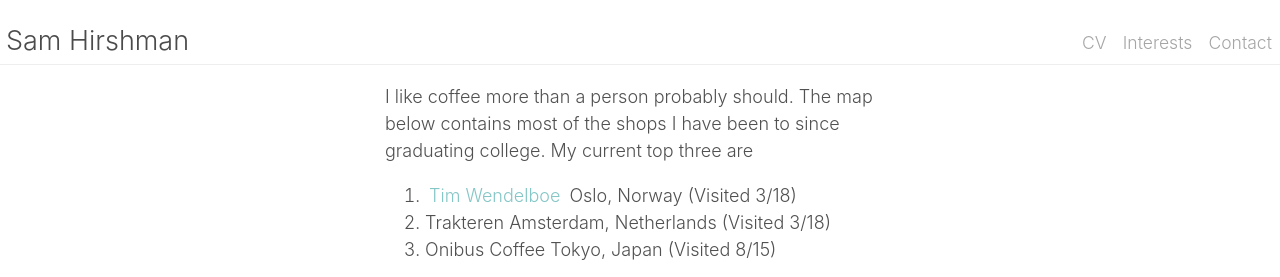
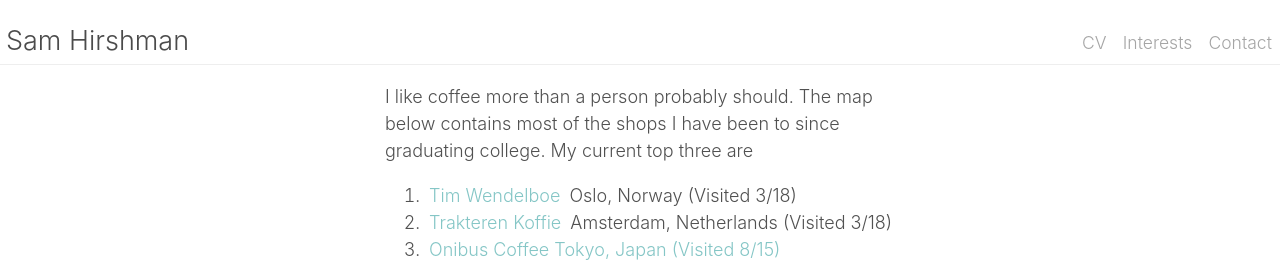
Before and after one commit to shirshma/shirshma.github.io, a Jekyll site: the page built from docs/interests.md, in a window 1280 px wide, cut to the strip 0-277 px from the top of the page. Built offline with Jekyll 4.4.1, drawn with Linux system fonts in a browser that asks for light colours.

Commit message:
Update interests.md

```diff
--- a/docs/interests.md
+++ b/docs/interests.md
@@ -5,9 +5,14 @@ description: Non-PhD Interests
 
 I like coffee more than a person probably should. The map below contains most of the shops I have been to since graduating college. My current top three are
 1.  <span class="fn">
-      <a href="https://www.timwendelboe.no">Tim Wendelboe  </a> Oslo, Norway (Visited 3/18)
+      <a href="https://www.timwendelboe.no" target="_blank">Tim Wendelboe  </a> Oslo, Norway (Visited 3/18)
     </span>
-2. Trakteren Amsterdam, Netherlands (Visited 3/18)
-3. Onibus Coffee Tokyo, Japan (Visited 8/15)
+2. <span class="fn">
+      <a href="http://www.trakterenkoffie.nl/" target="_blank">Trakteren Koffie  </a> Amsterdam, Netherlands (Visited 3/18)
+    </span>
+3. <span class="fn">
+      <a href="http://www.onibuscoffee.com/" target="_blank"> Onibus Coffee Tokyo, Japan (Visited 8/15)</a>
+    </span>
+
 
 <iframe src="https://www.google.com/maps/d/u/0/embed?mid=1Q3F7PwfN9W2hqTMrI-XIJBoLrVo" width="640" height="480"></iframe>
```
